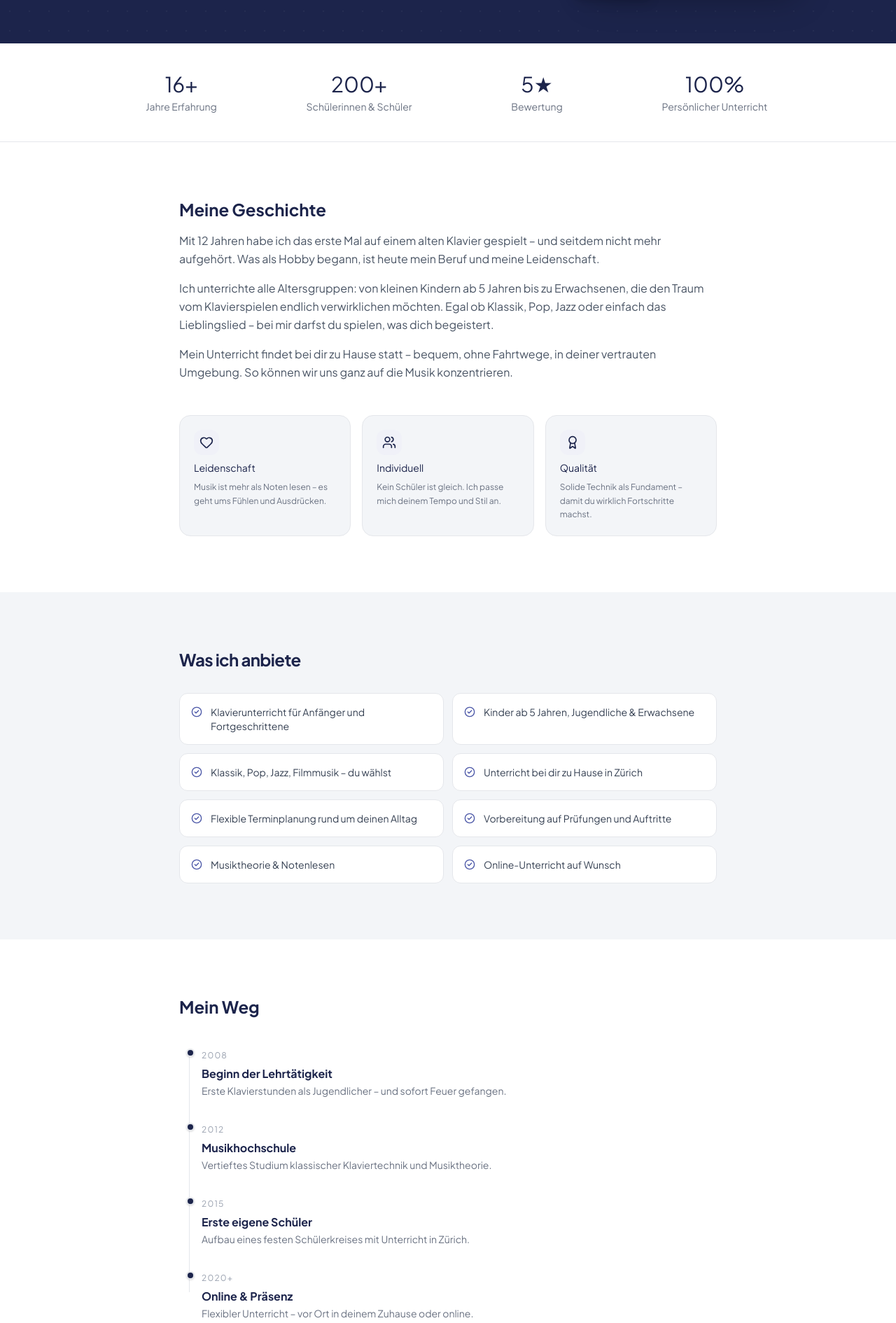
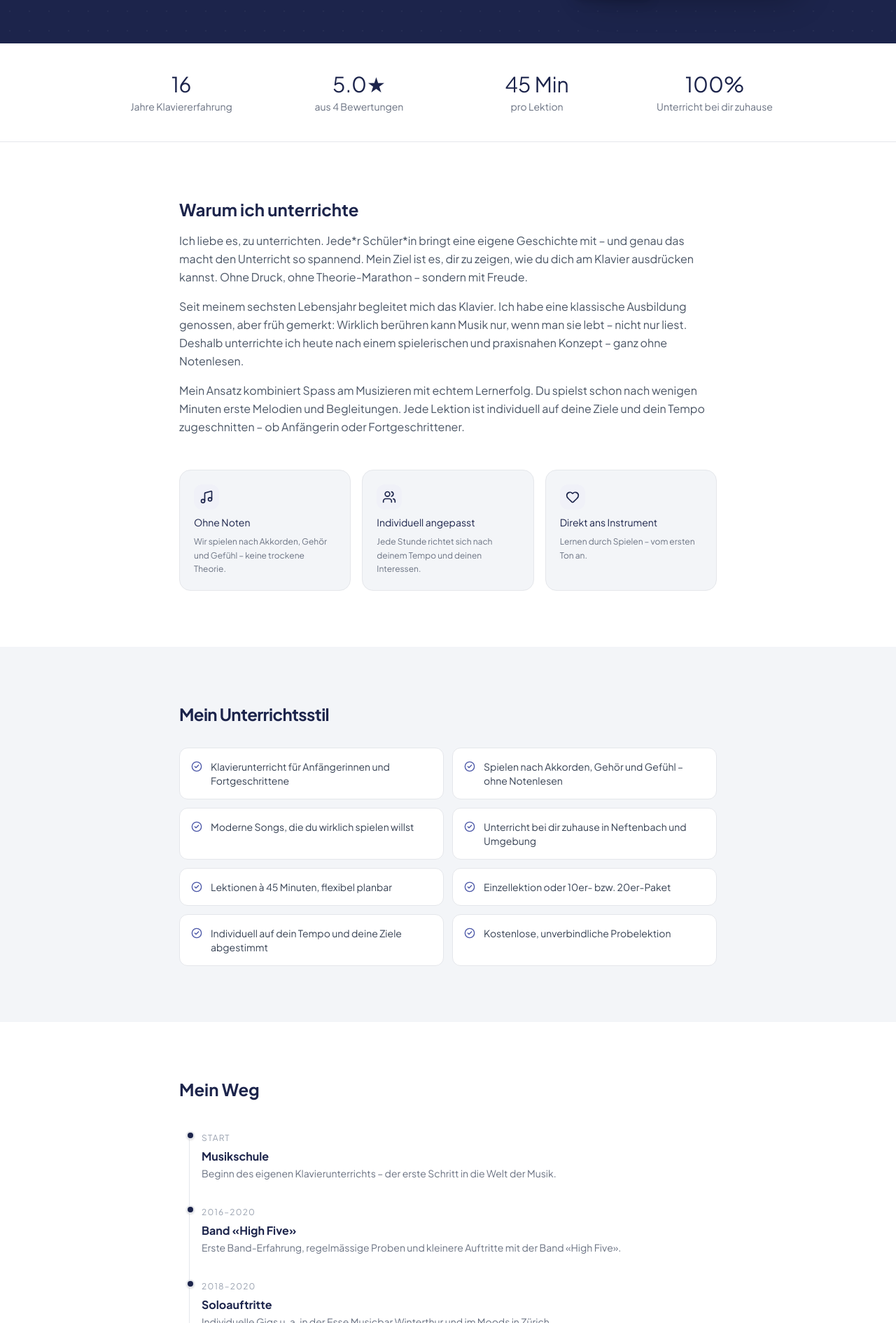
Before and after one commit to davidramchandani-creator/privatklavierunterricht, a Next.js app: page /ueber-mich in a window 1280 px wide. Shown: the part 530-2420 px from the top of the page at 70% size. Built offline with nearby package versions, Linux system fonts and the light colour scheme; no server answers.

Commit message:
Add files via upload

```diff
--- a/src/app/ueber-mich/page.tsx
+++ b/src/app/ueber-mich/page.tsx
@@ -1,5 +1,5 @@
 import { Metadata } from "next";
-import { Music, Award, Users, Heart, CheckCircle2 } from "lucide-react";
+import { Music, Users, Heart, CheckCircle2, Star } from "lucide-react";
 import Link from "next/link";
 import Image from "next/image";
 import { Button } from "@/components/ui/button";
@@ -7,47 +7,73 @@ import { Button } from "@/components/ui/button";
 export const metadata: Metadata = {
   title: "Über mich – David Ramchandani | Privatklavierunterricht",
   description:
-    "Erfahre mehr über David Ramchandani – Klavierlehrer mit über 16 Jahren Erfahrung in Zürich. Dein persönlicher Musikunterricht.",
+    "Erfahre mehr über David Ramchandani – Klavierunterricht in Neftenbach und Umgebung. Ohne Noten, individuell und praxisnah.",
 };
 
 const stationen = [
   {
-    year: "2008",
-    title: "Beginn der Lehrtätigkeit",
-    desc: "Erste Klavierstunden als Jugendlicher – und sofort Feuer gefangen.",
+    year: "Start",
+    title: "Musikschule",
+    desc: "Beginn des eigenen Klavierunterrichts – der erste Schritt in die Welt der Musik.",
   },
   {
-    year: "2012",
-    title: "Musikhochschule",
-    desc: "Vertieftes Studium klassischer Klaviertechnik und Musiktheorie.",
+    year: "2016–2020",
+    title: "Band «High Five»",
+    desc: "Erste Band-Erfahrung, regelmässige Proben und kleinere Auftritte mit der Band «High Five».",
   },
   {
-    year: "2015",
-    title: "Erste eigene Schüler",
-    desc: "Aufbau eines festen Schülerkreises mit Unterricht in Zürich.",
+    year: "2018–2020",
+    title: "Soloauftritte",
+    desc: "Individuelle Gigs u. a. in der Esse Musicbar Winterthur und im Moods in Zürich.",
   },
   {
-    year: "2020+",
-    title: "Online & Präsenz",
-    desc: "Flexibler Unterricht – vor Ort in deinem Zuhause oder online.",
+    year: "2020",
+    title: "Resonanzband",
+    desc: "Mitglied der Resonanzband – inklusive Auftritt an den Musikfestwochen Winterthur.",
+  },
+  {
+    year: "Anfang 2024",
+    title: "Beginn zu unterrichten",
+    desc: "Start eigener Klavierunterrichtsstunden – individuell, praxisnah und mit Begeisterung.",
+  },
+  {
+    year: "Geplant 2027",
+    title: "PH Studium",
+    desc: "Start des Pädagogikstudiums an der PH Zürich – um Musik auch beruflich weiterzugeben.",
   },
 ];
 
 const werte = [
   {
-    icon: <Heart className="w-5 h-5" />,
-    title: "Leidenschaft",
-    desc: "Musik ist mehr als Noten lesen – es geht ums Fühlen und Ausdrücken.",
+    icon: <Music className="w-5 h-5" />,
+    title: "Ohne Noten",
+    desc: "Wir spielen nach Akkorden, Gehör und Gefühl – keine trockene Theorie.",
   },
   {
     icon: <Users className="w-5 h-5" />,
-    title: "Individuell",
-    desc: "Kein Schüler ist gleich. Ich passe mich deinem Tempo und Stil an.",
+    title: "Individuell angepasst",
+    desc: "Jede Stunde richtet sich nach deinem Tempo und deinen Interessen.",
   },
   {
-    icon: <Award className="w-5 h-5" />,
-    title: "Qualität",
-    desc: "Solide Technik als Fundament – damit du wirklich Fortschritte machst.",
+    icon: <Heart className="w-5 h-5" />,
+    title: "Direkt ans Instrument",
+    desc: "Lernen durch Spielen – vom ersten Ton an.",
+  },
+];
+
+/** Echte Schülerstimmen von der bisherigen Website. */
+const stimmen = [
+  {
+    name: "Jan",
+    text: "Perfekt! David ist ein sehr engagierter Klavierlehrer. Er unterrichtet meine zwei Kinder seit gut einem halben Jahr wöchentlich. Die Kinder fühlen sich super wohl mit ihm, haben Freude am Klavier spielen und machen tolle Fortschritte. David ist professionell, kommuniziert super und er ist sehr zuverlässig. Wir können ihn von Herzen weiterempfehlen :).",
+  },
+  {
+    name: "Pierre",
+    text: "Ich gehe zu ihm in die Stunden was ich keinen Moment bereue. Er hat eine sehr angenehme Art und Weise mir genau da zu helfen wo ich seine Hilfe benötige. Sehr vertrauenswürdige Lektionen auf schon fast kollegialer Basis, was ich enorm schätze. Toller Prof!",
+  },
+  {
+    name: "Julian",
+    text: "David spielt schon seit Kindheit Klavier und ich bin jedes mal überrascht wenn ich ihn spielen höre wie exakt und präzise er die Töne spielt. Er ist ein sehr geduldiger Mensch und kann einem sehr viel beibringen auf dem Klavier. Mit David hat man einen sehr guten, jungen Klavierlehrer der professionell und auf moderne Art und Weise Klavierunterricht erteilt.",
   },
 ];
 
@@ -68,13 +94,13 @@ export default function UeberMichPage() {
           <div className="text-white space-y-6">
             <div className="inline-flex items-center gap-2 bg-white/10 backdrop-blur-sm px-4 py-2 rounded-full text-sm font-500 text-white/80">
               <Music className="w-4 h-4" />
-              Klavierlehrer seit 2008
+              16 Jahre Klaviererfahrung
             </div>
             <h1 className="text-4xl sm:text-5xl font-800 leading-tight">
               Hallo, ich bin <span className="italic">David</span>.
             </h1>
             <p className="text-white/70 text-lg leading-relaxed">
-              Ich bringe dir das Klavierspielen bei – egal ob du absolute Anfängerin oder fortgeschrittener Spieler bist. Mit Geduld, Humor und echter Leidenschaft.
+              Ich unterrichte Klavier mit Leidenschaft – nicht nach Noten, sondern nach Gefühl. Ob du Anfänger bist oder wieder einsteigen möchtest, bei mir zählt nicht die Perfektion, sondern der Spass am Spielen.
             </p>
             <div className="flex flex-wrap gap-4 pt-2">
               <Link href="/probelektion">
@@ -115,10 +141,10 @@ export default function UeberMichPage() {
       <section className="bg-white border-b border-[#EAECEF] py-10">
         <div className="max-w-5xl mx-auto px-4 grid grid-cols-2 md:grid-cols-4 gap-6 text-center">
           {[
-            { value: "16+", label: "Jahre Erfahrung" },
-            { value: "200+", label: "Schülerinnen & Schüler" },
-            { value: "5★", label: "Bewertung" },
-            { value: "100%", label: "Persönlicher Unterricht" },
+            { value: "16", label: "Jahre Klaviererfahrung" },
+            { value: "5.0★", label: "aus 4 Bewertungen" },
+            { value: "45 Min", label: "pro Lektion" },
+            { value: "100%", label: "Unterricht bei dir zuhause" },
           ].map(({ value, label }) => (
             <div key={label}>
               <p className="text-3xl font-800 text-navy-900">{value}</p>
@@ -132,16 +158,26 @@ export default function UeberMichPage() {
       <section className="py-20 px-4">
         <div className="max-w-3xl mx-auto space-y-8">
           <div>
-            <h2 className="text-2xl font-800 text-navy-900 mb-4">Meine Geschichte</h2>
+            <h2 className="text-2xl font-800 text-navy-900 mb-4">Warum ich unterrichte</h2>
             <div className="prose prose-gray max-w-none space-y-4 text-gray-600 leading-relaxed">
               <p>
-                Mit 12 Jahren habe ich das erste Mal auf einem alten Klavier gespielt – und seitdem nicht mehr aufgehört. Was als Hobby begann, ist heute mein Beruf und meine Leidenschaft.
+                Ich liebe es, zu unterrichten. Jede*r Schüler*in bringt eine eigene
+                Geschichte mit – und genau das macht den Unterricht so spannend.
+                Mein Ziel ist es, dir zu zeigen, wie du dich am Klavier ausdrücken
+                kannst. Ohne Druck, ohne Theorie-Marathon – sondern mit Freude.
               </p>
               <p>
-                Ich unterrichte alle Altersgruppen: von kleinen Kindern ab 5 Jahren bis zu Erwachsenen, die den Traum vom Klavierspielen endlich verwirklichen möchten. Egal ob Klassik, Pop, Jazz oder einfach das Lieblingslied – bei mir darfst du spielen, was dich begeistert.
+                Seit meinem sechsten Lebensjahr begleitet mich das Klavier. Ich habe
+                eine klassische Ausbildung genossen, aber früh gemerkt: Wirklich
+                berühren kann Musik nur, wenn man sie lebt – nicht nur liest. Deshalb
+                unterrichte ich heute nach einem spielerischen und praxisnahen
+                Konzept – ganz ohne Notenlesen.
               </p>
               <p>
-                Mein Unterricht findet bei dir zu Hause statt – bequem, ohne Fahrtwege, in deiner vertrauten Umgebung. So können wir uns ganz auf die Musik konzentrieren.
+                Mein Ansatz kombiniert Spass am Musizieren mit echtem Lernerfolg. Du
+                spielst schon nach wenigen Minuten erste Melodien und Begleitungen.
+                Jede Lektion ist individuell auf deine Ziele und dein Tempo
+                zugeschnitten – ob Anfängerin oder Fortgeschrittener.
               </p>
             </div>
           </div>
@@ -164,17 +200,17 @@ export default function UeberMichPage() {
       {/* Was ich anbiete */}
       <section className="bg-surface py-20 px-4">
         <div className="max-w-3xl mx-auto">
-          <h2 className="text-2xl font-800 text-navy-900 mb-8 tracking-tight">Was ich anbiete</h2>
+          <h2 className="text-2xl font-800 text-navy-900 mb-8 tracking-tight">Mein Unterrichtsstil</h2>
           <div className="grid sm:grid-cols-2 gap-3">
             {[
-              "Klavierunterricht für Anfänger und Fortgeschrittene",
-              "Kinder ab 5 Jahren, Jugendliche & Erwachsene",
-              "Klassik, Pop, Jazz, Filmmusik – du wählst",
-              "Unterricht bei dir zu Hause in Zürich",
-              "Flexible Terminplanung rund um deinen Alltag",
-              "Vorbereitung auf Prüfungen und Auftritte",
-              "Musiktheorie & Notenlesen",
-              "Online-Unterricht auf Wunsch",
+              "Klavierunterricht für Anfängerinnen und Fortgeschrittene",
+              "Spielen nach Akkorden, Gehör und Gefühl – ohne Notenlesen",
+              "Moderne Songs, die du wirklich spielen willst",
+              "Unterricht bei dir zuhause in Neftenbach und Umgebung",
+              "Lektionen à 45 Minuten, flexibel planbar",
+              "Einzellektion oder 10er- bzw. 20er-Paket",
+              "Individuell auf dein Tempo und deine Ziele abgestimmt",
+              "Kostenlose, unverbindliche Probelektion",
             ].map((item) => (
               <div key={item} className="flex items-start gap-3 bg-white rounded-xl p-4 border border-[#EAECEF] hover:border-navy-900/20 hover:-translate-y-0.5 transition-all duration-200">
                 <CheckCircle2 className="w-4 h-4 text-navy-600 mt-0.5 flex-shrink-0" />
@@ -203,6 +239,32 @@ export default function UeberMichPage() {
         </div>
       </section>
 
+      {/* Schülerstimmen */}
+      <section className="bg-surface py-20 px-4">
+        <div className="max-w-5xl mx-auto">
+          <h2 className="text-2xl font-800 text-navy-900 mb-2">Das sagen Schüler/innen</h2>
+          <p className="text-gray-500 text-sm mb-10">Echte Erfahrungen aus dem Unterricht</p>
+          <div className="grid md:grid-cols-3 gap-4">
+            {stimmen.map(({ name, text }) => (
+              <figure
+                key={name}
+                className="bg-white rounded-2xl p-6 border border-[#EAECEF] flex flex-col gap-4"
+              >
+                <div className="flex gap-0.5" aria-label="5 von 5 Sternen">
+                  {Array.from({ length: 5 }).map((_, i) => (
+                    <Star key={i} className="w-4 h-4 fill-amber-400 text-amber-400" />
+                  ))}
+                </div>
+                <blockquote className="text-sm text-gray-600 leading-relaxed flex-1">
+                  {text}
+                </blockquote>
+                <figcaption className="text-sm font-700 text-navy-900">{name}</figcaption>
+              </figure>
+            ))}
+          </div>
+        </div>
+      </section>
+
       {/* CTA */}
       <section className="bg-navy-900 py-20 px-4 text-center">
         <div className="max-w-2xl mx-auto space-y-6">
```
